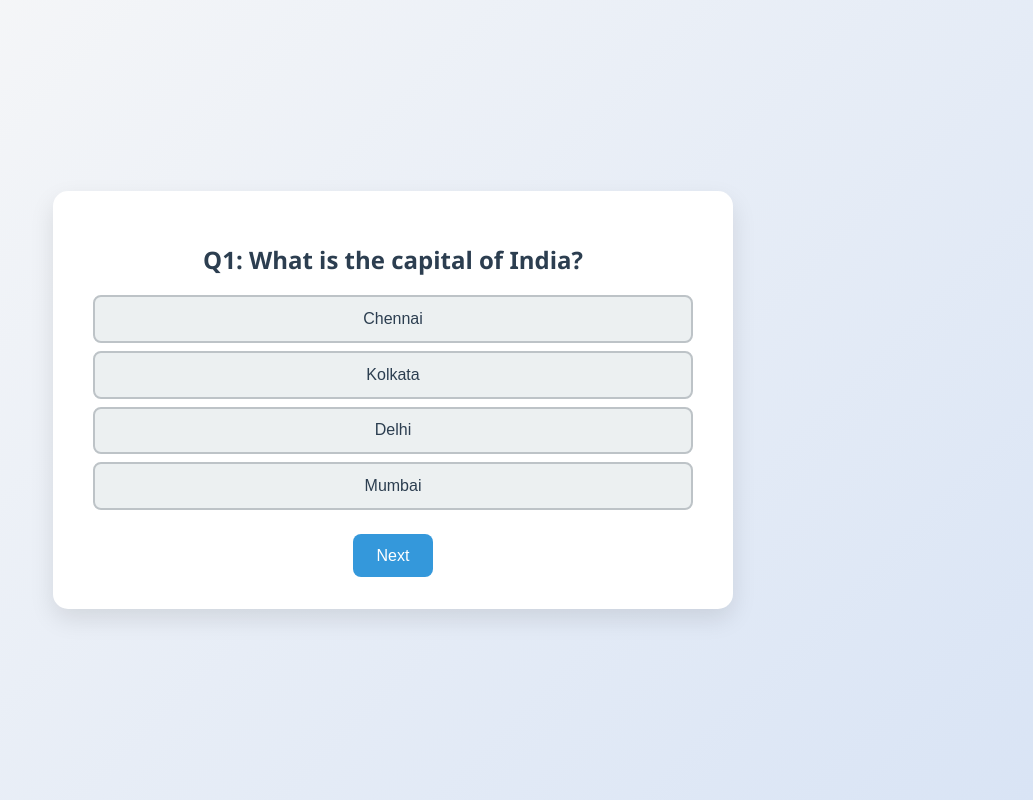
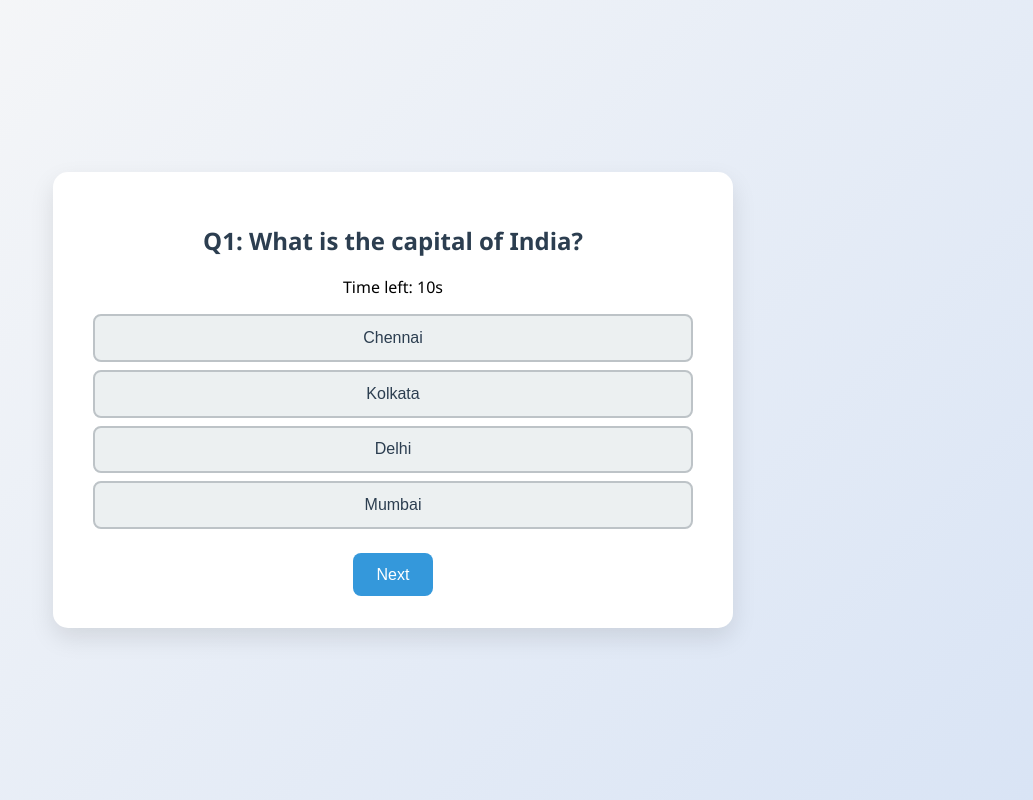
Before and after one commit to anubhavsingh2004/quiz_app, a plain HTML site: page quiz.html in a window 1280 px wide. Shown: the whole page, without its empty margins (247-1280 px from the left). Drawn offline with Linux system fonts and the light colour scheme.

Commit message:
added a 15sec timer for each question

```diff
--- a/quiz.html
+++ b/quiz.html
@@ -6,10 +6,12 @@
 </head>
 <body>
   <div class="container">
-    <h2 id="question">Loading...</h2>
-    <div id="options"></div>
-    <button onclick="nextQuestion()">Next</button>
-  </div>
+  <h2 id="question">Loading...</h2>
+  <p id="timer">Time left: <span id="time">15</span>s</p>
+  <div id="options"></div>
+  <button onclick="nextQuestion()">Next</button>
+</div>
+
 
   <script src="script.js"></script>
 </body>
--- a/script.js
+++ b/script.js
@@ -34,6 +34,9 @@ const questions = [
 let currentQuestion = 0;
 let score = 0;
 let selectedOption = null;
+let timer;
+let timeLeft = 15;
+
 
 function loadQuestion() {
   if (!document.getElementById("question")) return;
@@ -75,6 +78,25 @@ function loadQuestion() {
     btn.onclick = () => selectOption(btn, option);
     optionsDiv.appendChild(btn);
   });
+  startTimer();
+
+function startTimer() {
+  timeLeft = 15;
+  document.getElementById("time").textContent = timeLeft;
+
+  clearInterval(timer);
+  timer = setInterval(() => {
+    timeLeft--;
+    document.getElementById("time").textContent = timeLeft;
+
+    if (timeLeft <= 0) {
+      clearInterval(timer);
+      alert("⏰ Time's up!");
+      nextQuestion();
+    }
+  }, 1000);
+}
+
 }
 
 
@@ -90,6 +112,8 @@ function selectOption(button, optionText) {
 }
 
 function nextQuestion() {
+    clearInterval(timer);
+
   if (!selectedOption) {
     alert("Please select an answer!");
     return;
```
